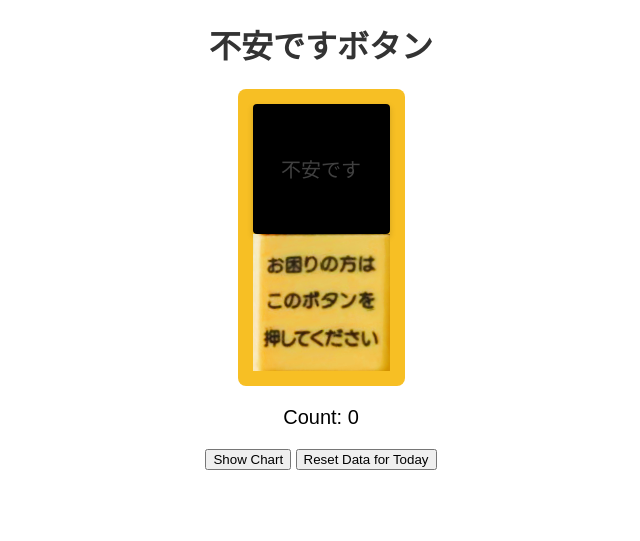
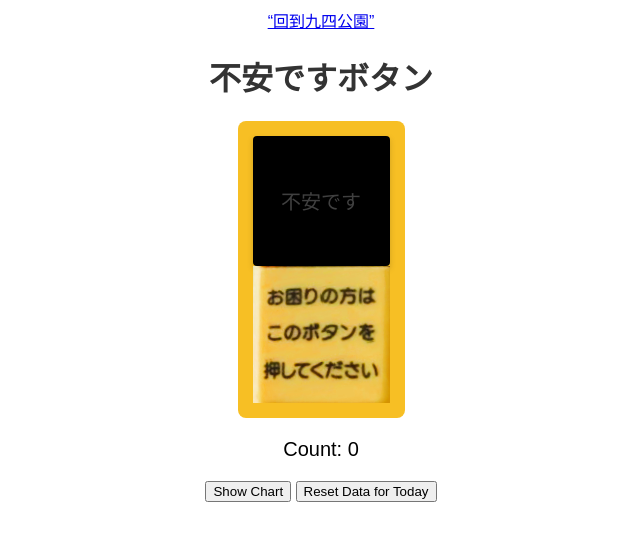
Before and after one commit to 9and4/9and4.github.io, a Jekyll site: the page projects/Fuan-desu-Button/index.html, which Jekyll copies as it is, in a window 1280 px wide. Shown: the top 541 px of the page, without its empty margins (319-959 px from the left). Built offline with Jekyll 4.4.1, drawn with Linux system fonts in a browser that asks for light colours.

Commit message:
Update index.html 添加回到主頁的按鈕

```diff
--- a/projects/Fuan-desu-Button/index.html
+++ b/projects/Fuan-desu-Button/index.html
@@ -6,6 +6,9 @@
 </head>
 
 <body>
+    <!-- "回到主頁" 按钮 -->
+    <a href="https://9and4.github.io/projects/" class="back-button">“回到九四公園”</a>
+
     <h1>不安ですボタン</h1>
     <div style="display: flex; justify-content: center; align-items: center;">
         <div id="box">
```
